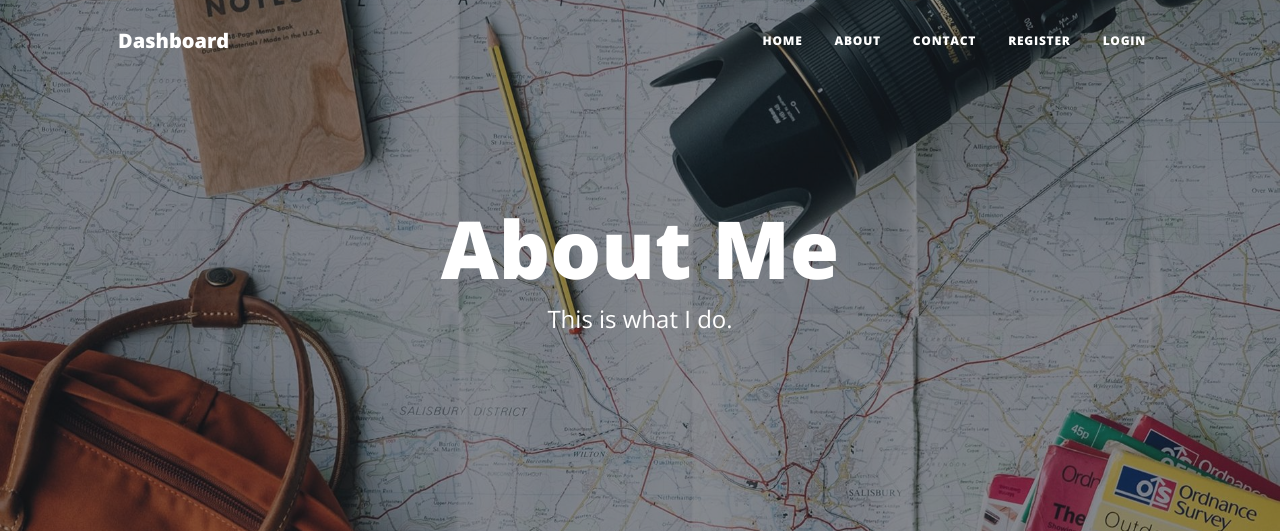
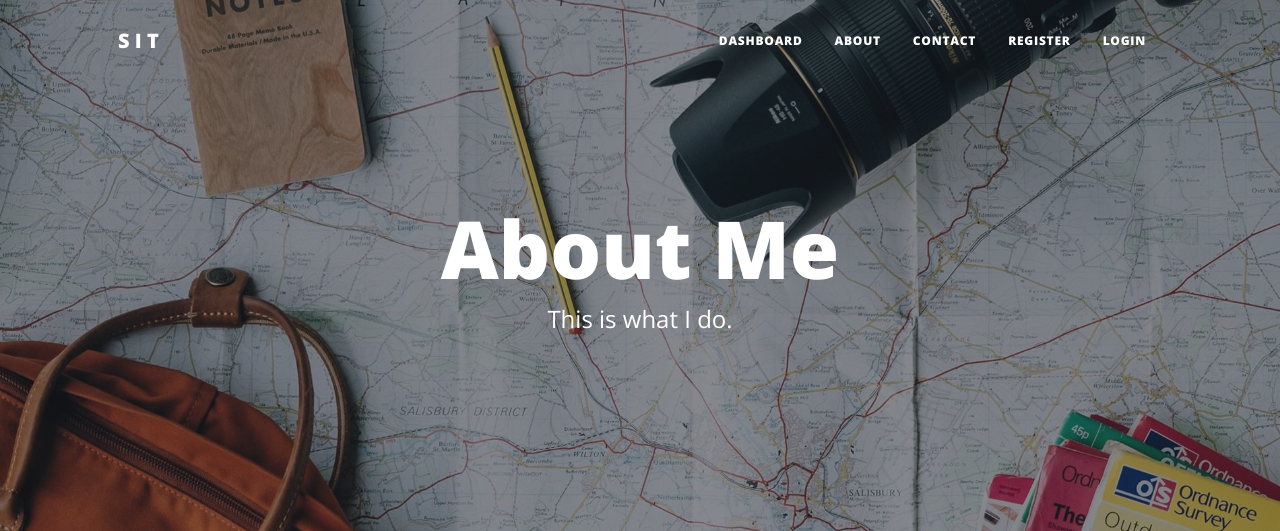
Before and after one commit to stanislavtz/interests-and-thoughts, a Flask app: page /about in a window 1280 px wide. Shown: the top 531 px of the page. Run offline with Flask 3, Linux system fonts and the light colour scheme; some libraries are stand-ins or nearby versions.

Commit message:
Update header html file

```diff
--- a/templates/header.html
+++ b/templates/header.html
@@ -44,7 +44,7 @@
     <!-- Navigation-->
     <nav class="navbar navbar-expand-lg navbar-light" id="mainNav">
       <div class="container px-4 px-lg-5">
-        <a class="navbar-brand" href="/">Dashboard</a>
+        <a class="navbar-brand" href="/">S I T</a>
         <button
           class="navbar-toggler"
           type="button"
@@ -63,7 +63,7 @@
               <a
                 class="nav-link px-lg-3 py-3 py-lg-4"
                 href="{{ url_for('get_all_posts') }}"
-                >Home</a
+                >Dashboard</a
               >
             </li>
             <li class="nav-item">
```
